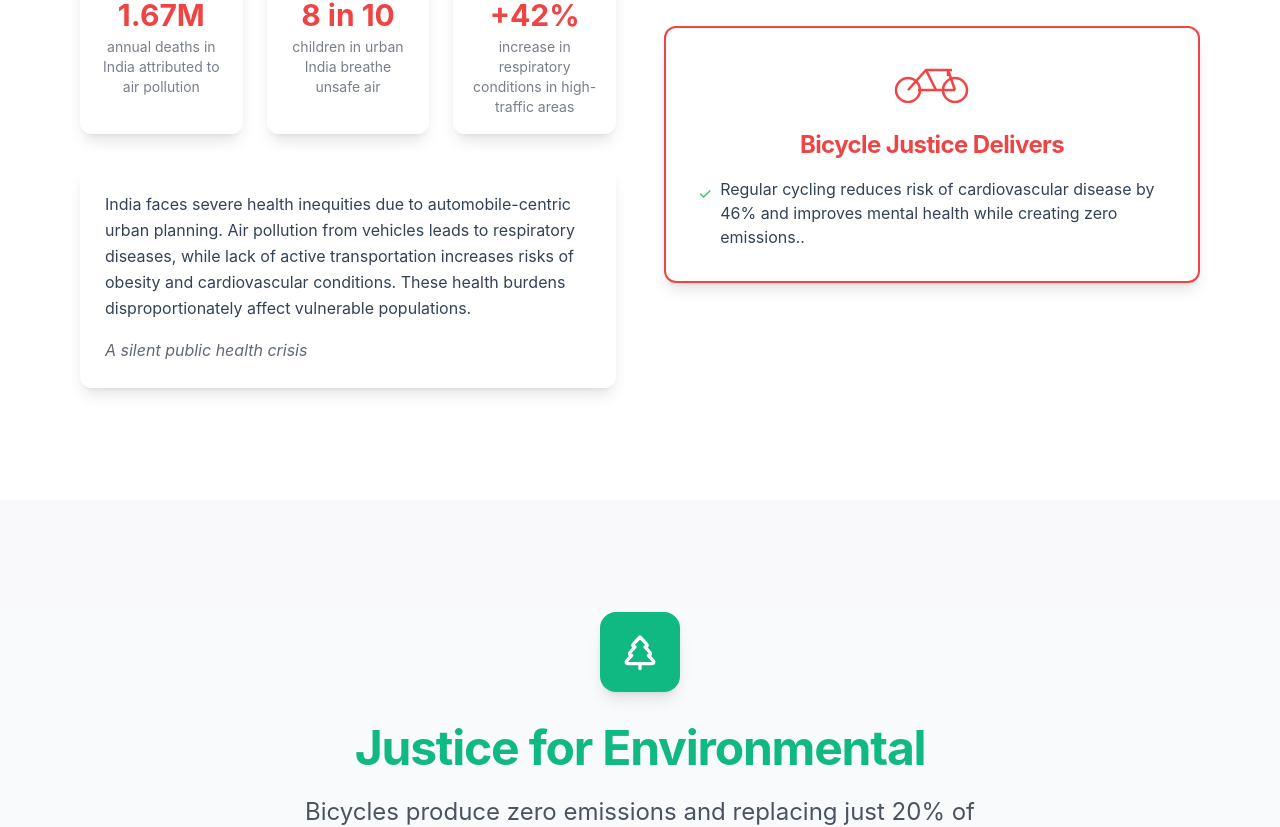
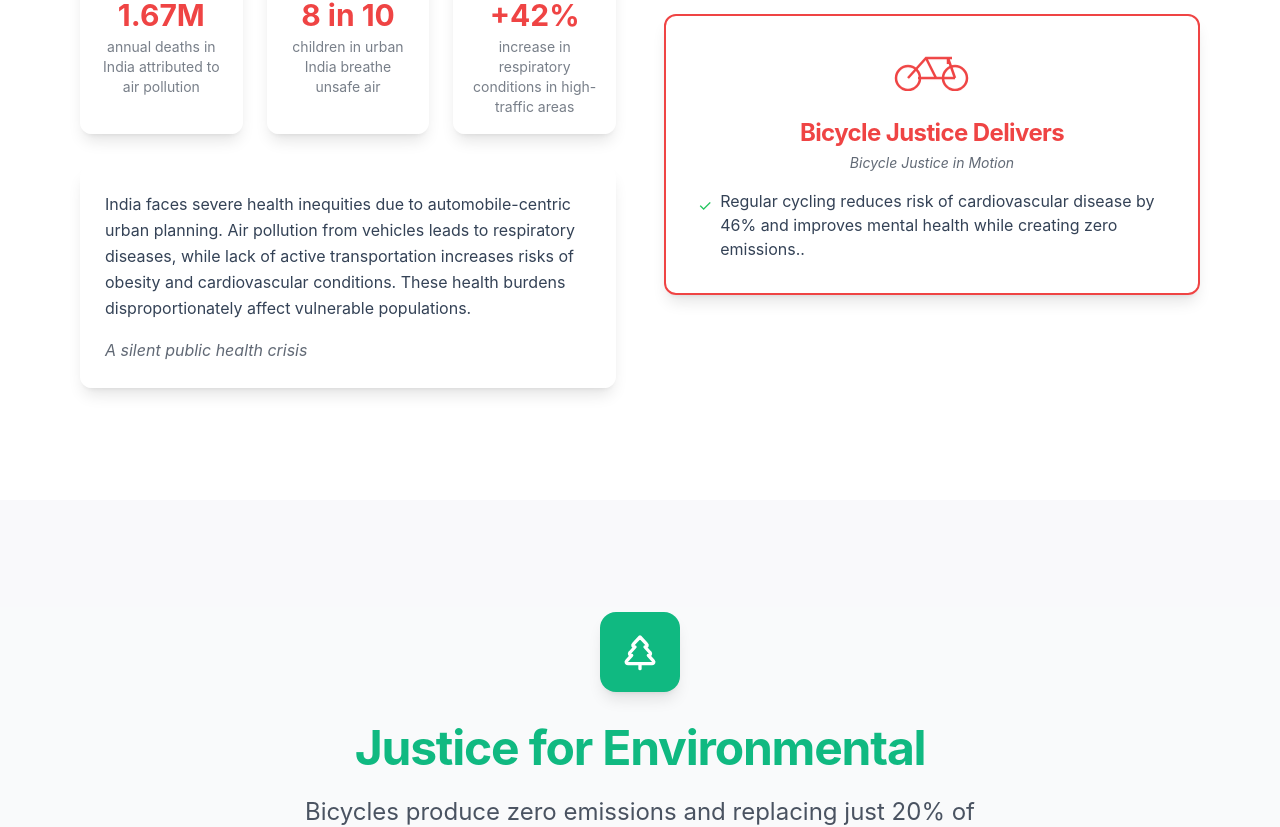
Before and after one commit to himurali/cycle-justice-exploration, a React (Vite) app: page / in a window 1280 px wide. Shown: the part 1680-2507 px from the top of the page. Built offline with nearby package versions, Linux system fonts and the light colour scheme.

Commit message:
Add subtitle to section
Adds a subtitle to the "Bicycle Justice Delivers" section.

```diff
--- a/src/components/InequalitySection.tsx
+++ b/src/components/InequalitySection.tsx
@@ -112,9 +112,13 @@ const InequalitySection = ({ data, isReversed = false, index }: InequalitySectio
                   </svg>
                 </div>
 
-                <h3 className="text-2xl font-bold mb-4 text-center" style={{ color: data.color }}>
+                <h3 className="text-2xl font-bold mb-1 text-center" style={{ color: data.color }}>
                   Bicycle Justice Delivers
                 </h3>
+
+                <p className="text-sm italic text-center text-justice-text/70 mb-4">
+                  Bicycle Justice in Motion
+                </p>
 
                 <ul className="space-y-3">
                   {data.bicycleSolution.split('. ').filter(s => s.length > 0).map((point, i) => (
```
